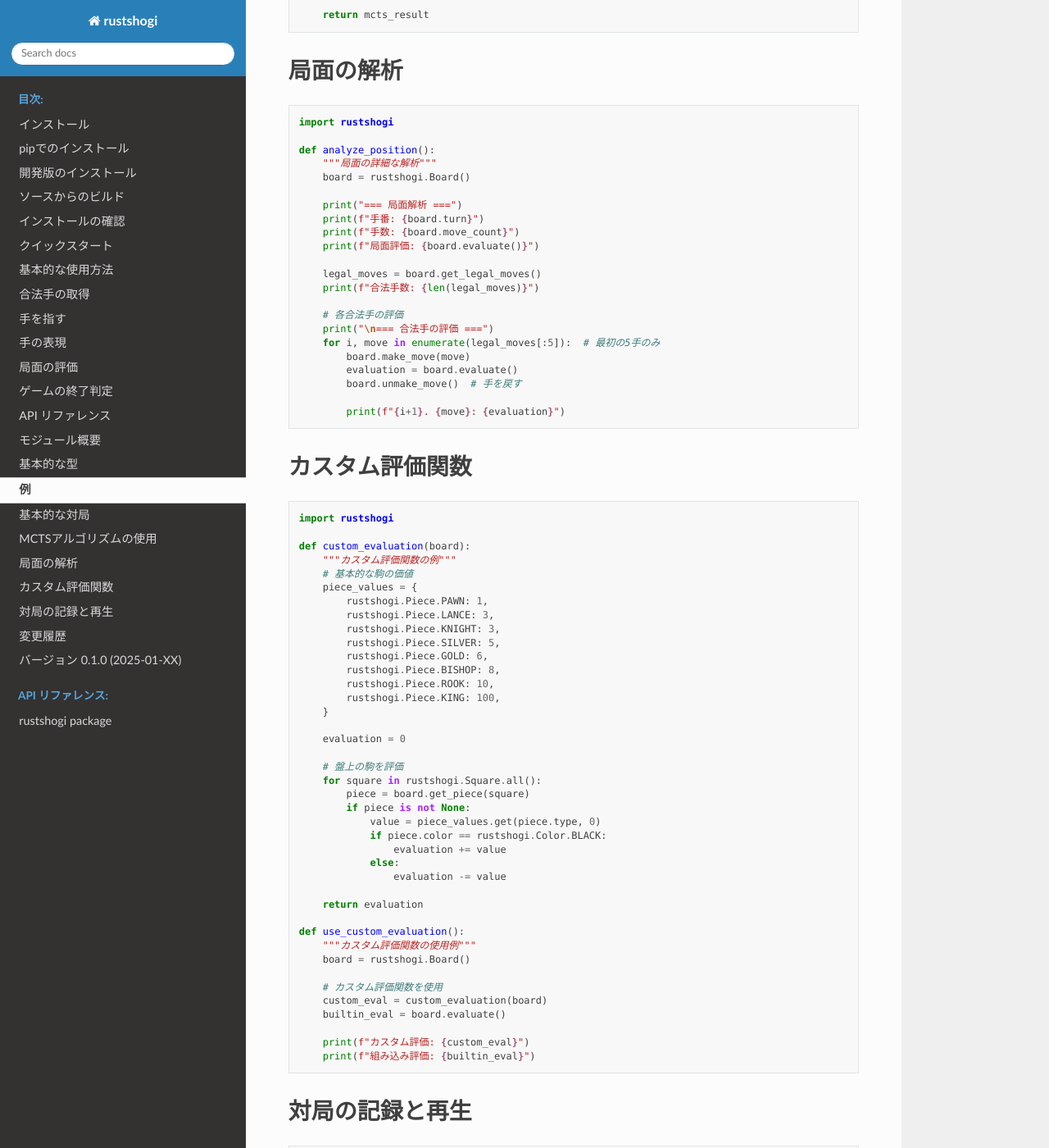
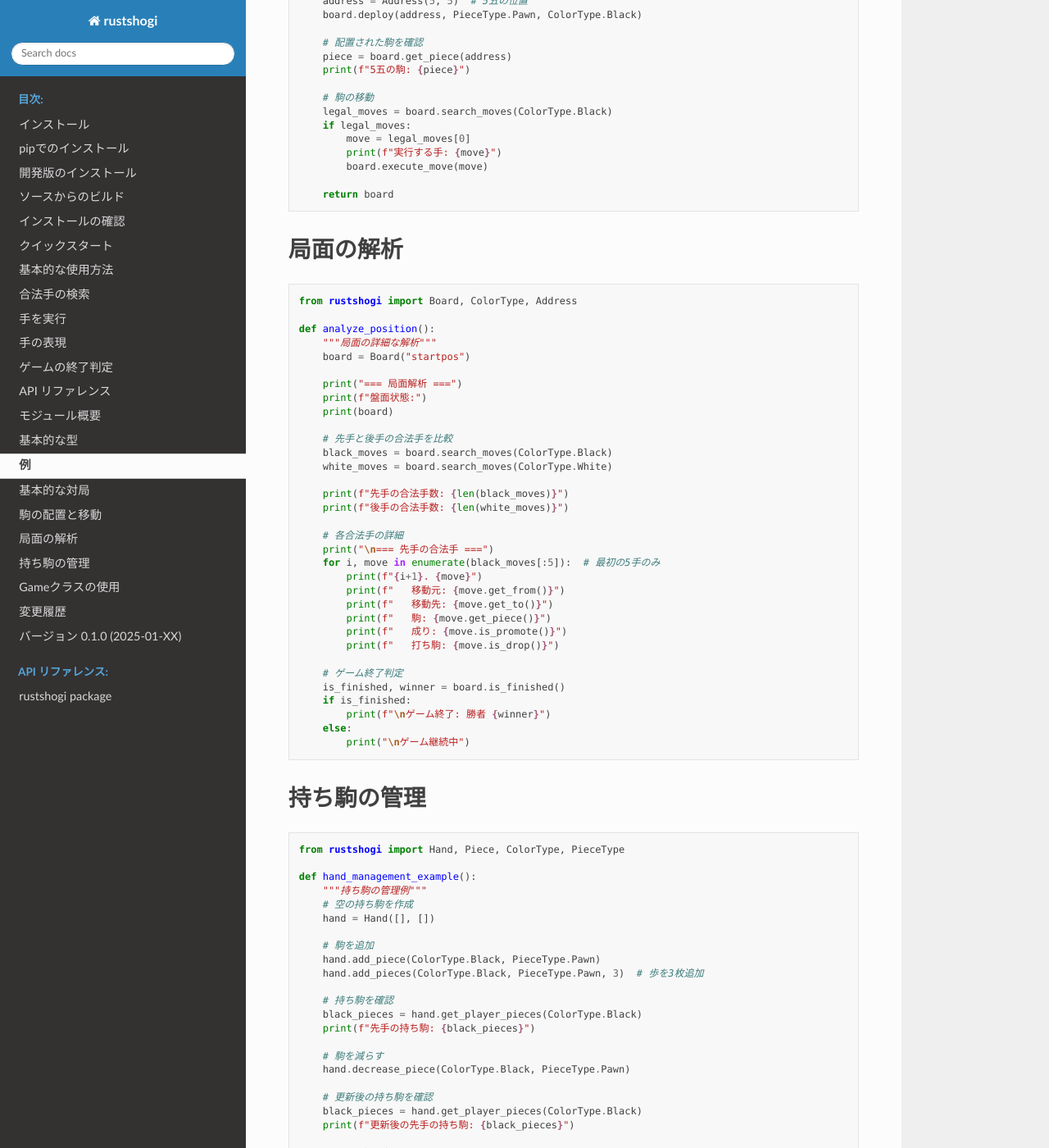
Before and after one commit to applyuser160/mctsshogirust, a Sphinx documentation site: the page built from docs/source/examples.rst, in a window 1280 px wide and 1400 px high, scrolled down 1035 px. Shown: the whole window at 82% size. Built offline with Sphinx 7.4.7 and the Read the Docs theme 3.1.0, drawn with Linux system fonts in a browser that asks for light colours; some of the changed text lies outside the part shown.

Commit message:
fix docs

```diff
--- a/docs/source/api/index.rst
+++ b/docs/source/api/index.rst
@@ -11,52 +11,49 @@ rustshogiの完全なAPIリファレンスです。
 モジュール概要
 =============
 
-rustshogiは以下の主要なモジュールで構成されています：
+rustshogiは以下の主要なクラスと列挙型で構成されています：
 
 * :doc:`../reference/rustshogi` - メインモジュール（将棋盤、手、駒などの基本機能）
 
 基本的な型
 ==========
 
-.. py:class:: Board
+.. py:class:: Address
    :module: rustshogi
 
-   将棋盤を表現するクラス。局面の状態、合法手の生成、手の実行などの機能を提供します。
+   将棋盤上の座標を表現するクラス。列（column）と行（row）の情報を含みます。
+
+.. py:class:: ColorType
+   :module: rustshogi
+
+   先手・後手を表現する列挙型。Black（先手）とWhite（後手）の値を持ちます。
+
+.. py:class:: PieceType
+   :module: rustshogi
+
+   将棋の駒の種類を表現する列挙型。King、Gold、Rook、Bishop、Silver、Knight、Lance、Pawn、および成り駒の種類を含みます。
+
+.. py:class:: Piece
+   :module: rustshogi
+
+   将棋の駒を表現するクラス。駒の種類（PieceType）と色（ColorType）の情報を含みます。
 
 .. py:class:: Move
    :module: rustshogi
 
    将棋の手を表現するクラス。移動元、移動先、駒の種類、成りなどの情報を含みます。
 
-.. py:class:: Piece
-   :module: rustshogi
-
-   将棋の駒を表現するクラス。駒の種類と色（先手・後手）の情報を含みます。
-
-.. py:class:: Color
-   :module: rustshogi
-
-   先手・後手を表現する列挙型。
-
 .. py:class:: Hand
    :module: rustshogi
 
-   持ち駒を管理するクラス。
+   持ち駒を管理するクラス。各プレイヤーの持ち駒の追加・削除・確認機能を提供します。
+
+.. py:class:: Board
+   :module: rustshogi
+
+   将棋盤を表現するクラス。局面の状態、合法手の生成、手の実行などの機能を提供します。
 
 .. py:class:: Game
    :module: rustshogi
 
-   ゲーム全体を管理するクラス。対局の進行、勝敗判定などを担当します。
-
-例外
-----
-
-.. py:exception:: InvalidMoveError
-   :module: rustshogi
-
-   無効な手が指された場合に発生する例外。
-
-.. py:exception:: GameOverError
-   :module: rustshogi
-
-   ゲームが終了した後に手が指された場合に発生する例外。
+   ゲーム全体を管理するクラス。対局の進行、勝敗判定、ランダム対局などを担当します。
--- a/docs/source/changelog.rst
+++ b/docs/source/changelog.rst
@@ -29,17 +29,27 @@ API
 * :py:class:`Hand` - 持ち駒の管理
 * :py:class:`Game` - ゲーム管理
 
-既知の問題
-~~~~~~~~~~
+新機能
+~~~~~~
 
-* 一部の特殊な局面で合法手生成が不完全な場合がある
-* MCTSアルゴリズムのパラメータ調整が必要
+* 基本的な将棋盤の表現と操作（Boardクラス）
+* 合法手の生成と検索（search_movesメソッド）
+* 手の実行（execute_moveメソッド）
+* 駒の配置（deployメソッド）
+* 持ち駒の管理（Handクラス）
+* ゲーム状態の管理（Gameクラス）
+* 座標の表現（Addressクラス）
+* 駒の種類と色の表現（PieceType、ColorType列挙型）
+* Pythonバインディング
 
-今後の予定
-----------
+API
+~~~
 
-* より高度な評価関数の実装
-* 定跡データベースのサポート
-* 対局エンジンとの連携
-* パフォーマンスの最適化
-* より詳細なドキュメントの追加
+* :py:class:`Address` - 座標の表現
+* :py:class:`ColorType` - 先手・後手の表現
+* :py:class:`PieceType` - 駒の種類の表現
+* :py:class:`Piece` - 駒の表現
+* :py:class:`Move` - 手の表現
+* :py:class:`Hand` - 持ち駒の管理
+* :py:class:`Board` - 将棋盤の表現
+* :py:class:`Game` - ゲーム管理
--- a/docs/source/examples.rst
+++ b/docs/source/examples.rst
@@ -8,157 +8,166 @@
 
 .. code-block:: python
 
-   import rustshogi
+   from rustshogi import Board, ColorType, Move, Address
    import random
 
    def random_game():
        """ランダムな対局を実行"""
-       board = rustshogi.Board()
+       board = Board("startpos")
 
-       while not board.is_game_over():
-           legal_moves = board.get_legal_moves()
+       while True:
+           is_finished, winner = board.is_finished()
+           if is_finished:
+               print(f"ゲーム終了: 勝者 {winner}")
+               break
+
+           # 現在の手番を決定
+           current_color = ColorType.Black if board.move_count % 2 == 0 else ColorType.White
+           legal_moves = board.search_moves(current_color)
+
            if not legal_moves:
+               print("合法手がありません")
                break
 
            # ランダムに手を選択
            move = random.choice(legal_moves)
-           board.make_move(move)
+           board.execute_move(move)
 
            print(f"手数 {board.move_count}: {move}")
            print(board)
            print("-" * 40)
 
-       print(f"ゲーム終了: {board.winner}")
        return board
 
-MCTSアルゴリズムの使用
-=====================
+駒の配置と移動
+=============
 
 .. code-block:: python
 
-   import rustshogi
+   from rustshogi import Board, Address, PieceType, ColorType
 
-   def mcts_example():
-       """MCTSアルゴリズムを使用した例"""
-       board = rustshogi.Board()
+   def piece_placement_example():
+       """駒の配置と移動の例"""
+       board = Board("startpos")
 
-       # MCTSで最適な手を探索
-       mcts_result = board.mcts_search(
-           iterations=1000,
-           exploration_constant=1.4
-       )
+       # 特定の位置に駒を配置
+       address = Address(5, 5)  # 5五の位置
+       board.deploy(address, PieceType.Pawn, ColorType.Black)
 
-       print(f"最適な手: {mcts_result.best_move}")
-       print(f"評価値: {mcts_result.evaluation}")
-       print(f"訪問回数: {mcts_result.visit_count}")
+       # 配置された駒を確認
+       piece = board.get_piece(address)
+       print(f"5五の駒: {piece}")
 
-       return mcts_result
+       # 駒の移動
+       legal_moves = board.search_moves(ColorType.Black)
+       if legal_moves:
+           move = legal_moves[0]
+           print(f"実行する手: {move}")
+           board.execute_move(move)
+
+       return board
 
 局面の解析
 ==========
 
 .. code-block:: python
 
-   import rustshogi
+   from rustshogi import Board, ColorType, Address
 
    def analyze_position():
        """局面の詳細な解析"""
-       board = rustshogi.Board()
+       board = Board("startpos")
 
        print("=== 局面解析 ===")
-       print(f"手番: {board.turn}")
-       print(f"手数: {board.move_count}")
-       print(f"局面評価: {board.evaluate()}")
+       print(f"盤面状態:")
+       print(board)
 
-       legal_moves = board.get_legal_moves()
-       print(f"合法手数: {len(legal_moves)}")
+       # 先手と後手の合法手を比較
+       black_moves = board.search_moves(ColorType.Black)
+       white_moves = board.search_moves(ColorType.White)
 
-       # 各合法手の評価
-       print("\n=== 合法手の評価 ===")
-       for i, move in enumerate(legal_moves[:5]):  # 最初の5手のみ
-           board.make_move(move)
-           evaluation = board.evaluate()
-           board.unmake_move()  # 手を戻す
+       print(f"先手の合法手数: {len(black_moves)}")
+       print(f"後手の合法手数: {len(white_moves)}")
 
-           print(f"{i+1}. {move}: {evaluation}")
+       # 各合法手の詳細
+       print("\n=== 先手の合法手 ===")
+       for i, move in enumerate(black_moves[:5]):  # 最初の5手のみ
+           print(f"{i+1}. {move}")
+           print(f"   移動元: {move.get_from()}")
+           print(f"   移動先: {move.get_to()}")
+           print(f"   駒: {move.get_piece()}")
+           print(f"   成り: {move.is_promote()}")
+           print(f"   打ち駒: {move.is_drop()}")
 
-カスタム評価関数
-===============
+       # ゲーム終了判定
+       is_finished, winner = board.is_finished()
+       if is_finished:
+           print(f"\nゲーム終了: 勝者 {winner}")
+       else:
+           print("\nゲーム継続中")
+
+持ち駒の管理
+===========
 
 .. code-block:: python
 
-   import rustshogi
+   from rustshogi import Hand, Piece, ColorType, PieceType
 
-   def custom_evaluation(board):
-       """カスタム評価関数の例"""
-       # 基本的な駒の価値
-       piece_values = {
-           rustshogi.Piece.PAWN: 1,
-           rustshogi.Piece.LANCE: 3,
-           rustshogi.Piece.KNIGHT: 3,
-           rustshogi.Piece.SILVER: 5,
-           rustshogi.Piece.GOLD: 6,
-           rustshogi.Piece.BISHOP: 8,
-           rustshogi.Piece.ROOK: 10,
-           rustshogi.Piece.KING: 100,
-       }
+   def hand_management_example():
+       """持ち駒の管理例"""
+       # 空の持ち駒を作成
+       hand = Hand([], [])
 
-       evaluation = 0
+       # 駒を追加
+       hand.add_piece(ColorType.Black, PieceType.Pawn)
+       hand.add_pieces(ColorType.Black, PieceType.Pawn, 3)  # 歩を3枚追加
 
-       # 盤上の駒を評価
-       for square in rustshogi.Square.all():
-           piece = board.get_piece(square)
-           if piece is not None:
-               value = piece_values.get(piece.type, 0)
-               if piece.color == rustshogi.Color.BLACK:
-                   evaluation += value
-               else:
-                   evaluation -= value
+       # 持ち駒を確認
+       black_pieces = hand.get_player_pieces(ColorType.Black)
+       print(f"先手の持ち駒: {black_pieces}")
 
-       return evaluation
+       # 駒を減らす
+       hand.decrease_piece(ColorType.Black, PieceType.Pawn)
 
-   def use_custom_evaluation():
-       """カスタム評価関数の使用例"""
-       board = rustshogi.Board()
+       # 更新後の持ち駒を確認
+       black_pieces = hand.get_player_pieces(ColorType.Black)
+       print(f"更新後の先手の持ち駒: {black_pieces}")
 
-       # カスタム評価関数を使用
-       custom_eval = custom_evaluation(board)
-       builtin_eval = board.evaluate()
+       return hand
 
-       print(f"カスタム評価: {custom_eval}")
-       print(f"組み込み評価: {builtin_eval}")
-
-対局の記録と再生
-===============
+Gameクラスの使用
+==============
 
 .. code-block:: python
 
-   import rustshogi
+   from rustshogi import Game, Board, ColorType, Move
 
-   def record_and_replay():
-       """対局の記録と再生"""
-       board = rustshogi.Board()
-       moves_history = []
+   def game_management_example():
+       """Gameクラスを使用した対局管理例"""
+       # 初期局面でゲームを作成
+       board = Board("startpos")
+       game = Game(board=board, move_number=1, turn=ColorType.Black)
 
-       # 対局を記録
-       for i in range(10):
-           if board.is_game_over():
-               break
+       print("=== ゲーム開始 ===")
+       print(f"手数: {game.move_number}")
+       print(f"手番: {game.turn}")
 
-           legal_moves = board.get_legal_moves()
-           if not legal_moves:
-               break
+       # 手を実行
+       legal_moves = board.search_moves(ColorType.Black)
+       if legal_moves:
+           move = legal_moves[0]
+           game.execute_move(move)
+           print(f"実行した手: {move}")
 
-           move = legal_moves[0]  # 最初の合法手
-           board.make_move(move)
-           moves_history.append(move)
+       # ゲーム終了判定
+       is_finished, winner = game.is_finished()
+       if is_finished:
+           print(f"ゲーム終了: 勝者 {winner}")
+       else:
+           print("ゲーム継続中")
 
-       print(f"記録された手数: {len(moves_history)}")
+       # ランダム対局の実行
+       random_game = game.random_play()
+       print(f"ランダム対局の結果: {random_game}")
 
-       # 初期局面に戻して再生
-       board = rustshogi.Board()
-       for i, move in enumerate(moves_history):
-           board.make_move(move)
-           print(f"再生 {i+1}: {move}")
-
-       return moves_history
+       return game
--- a/docs/source/quickstart.rst
+++ b/docs/source/quickstart.rst
@@ -10,10 +10,10 @@
 
 .. code-block:: python
 
-   import rustshogi
+   from rustshogi import Board, ColorType, Move, Address, PieceType
 
    # 初期局面を作成
-   board = rustshogi.Board()
+   board = Board("startpos")
    print(board)
 
 盤面の表示
@@ -24,39 +24,40 @@
 .. code-block:: python
 
    # 盤面を文字列として表示
-   print(board.to_string())
+   print(str(board))
 
-   # 盤面の状態を詳細に表示
-   print(f"手番: {board.turn}")
-   print(f"手数: {board.move_count}")
+   # 特定の位置の駒を確認
+   address = Address(5, 5)  # 5五の位置
+   piece = board.get_piece(address)
+   print(f"5五の駒: {piece}")
 
-合法手の取得
+合法手の検索
 ============
 
-現在の局面での合法手を取得：
+現在の局面での合法手を検索：
 
 .. code-block:: python
 
-   # 合法手を取得
-   legal_moves = board.get_legal_moves()
-   print(f"合法手数: {len(legal_moves)}")
+   # 先手の合法手を検索
+   legal_moves = board.search_moves(ColorType.Black)
+   print(f"先手の合法手数: {len(legal_moves)}")
 
    # 最初の合法手を表示
    if legal_moves:
        print(f"最初の合法手: {legal_moves[0]}")
 
-手を指す
+手を実行
 ========
 
-合法手を指して局面を進めます：
+合法手を実行して局面を進めます：
 
 .. code-block:: python
 
-   # 手を指す
+   # 手を実行
    if legal_moves:
        move = legal_moves[0]
-       board.make_move(move)
-       print(f"手を指しました: {move}")
+       board.execute_move(move)
+       print(f"手を実行しました: {move}")
        print(board)
 
 手の表現
@@ -68,21 +69,11 @@
 
    # 手の詳細情報
    move = legal_moves[0]
-   print(f"移動元: {move.from_square}")
-   print(f"移動先: {move.to_square}")
-   print(f"駒: {move.piece}")
-   print(f"成り: {move.promotion}")
-
-局面の評価
-==========
-
-局面の評価値を取得：
-
-.. code-block:: python
-
-   # 局面評価（例：先手有利なら正の値）
-   evaluation = board.evaluate()
-   print(f"局面評価: {evaluation}")
+   print(f"移動元: {move.get_from()}")
+   print(f"移動先: {move.get_to()}")
+   print(f"駒: {move.get_piece()}")
+   print(f"成り: {move.is_promote()}")
+   print(f"打ち駒: {move.is_drop()}")
 
 ゲームの終了判定
 ==============
@@ -92,9 +83,10 @@
 .. code-block:: python
 
    # ゲーム終了判定
-   if board.is_game_over():
+   is_finished, winner = board.is_finished()
+   if is_finished:
        print("ゲーム終了")
-       print(f"勝者: {board.winner}")
+       print(f"勝者: {winner}")
    else:
        print("ゲーム継続中")
 
@@ -105,26 +97,32 @@
 
 .. code-block:: python
 
-   import rustshogi
+   from rustshogi import Board, ColorType, Game, Move
 
    # 初期局面
-   board = rustshogi.Board()
+   board = Board("startpos")
 
    # 10手まで対局
    for i in range(10):
-       if board.is_game_over():
+       is_finished, winner = board.is_finished()
+       if is_finished:
+           print(f"ゲーム終了: 勝者 {winner}")
            break
 
-       legal_moves = board.get_legal_moves()
+       # 現在の手番を決定（交互に指す）
+       current_color = ColorType.Black if i % 2 == 0 else ColorType.White
+       legal_moves = board.search_moves(current_color)
+
        if not legal_moves:
+           print("合法手がありません")
            break
 
        # 最初の合法手を指す
        move = legal_moves[0]
-       board.make_move(move)
+       board.execute_move(move)
 
        print(f"手数 {i+1}: {move}")
        print(board)
        print("-" * 40)
 
-   print(f"最終局面評価: {board.evaluate()}")
+   print("対局終了")
```
Also changed, not shown: docs/source/index.rst (+11 -9 lines), 1 other file.
